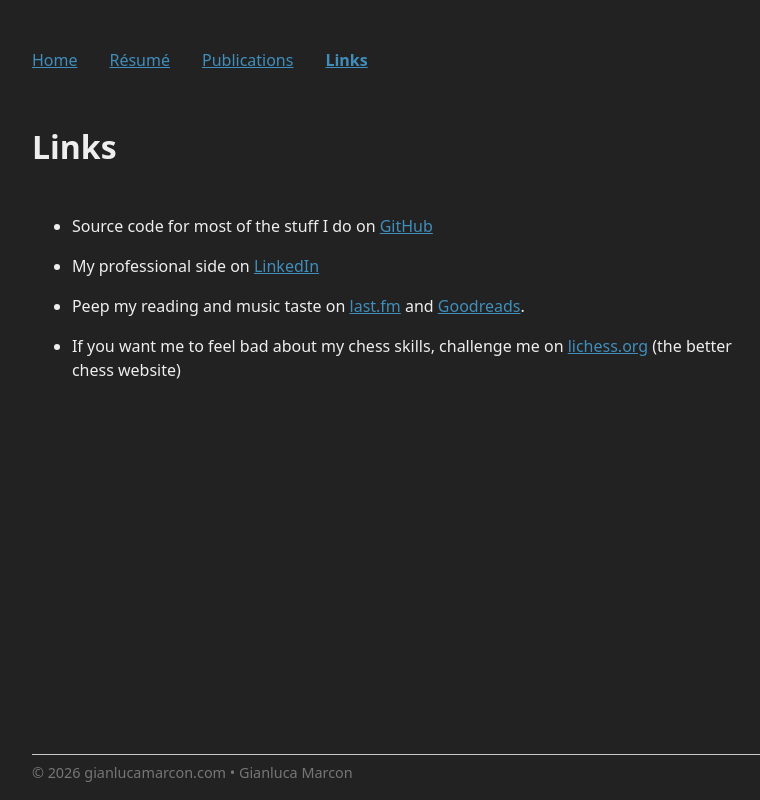
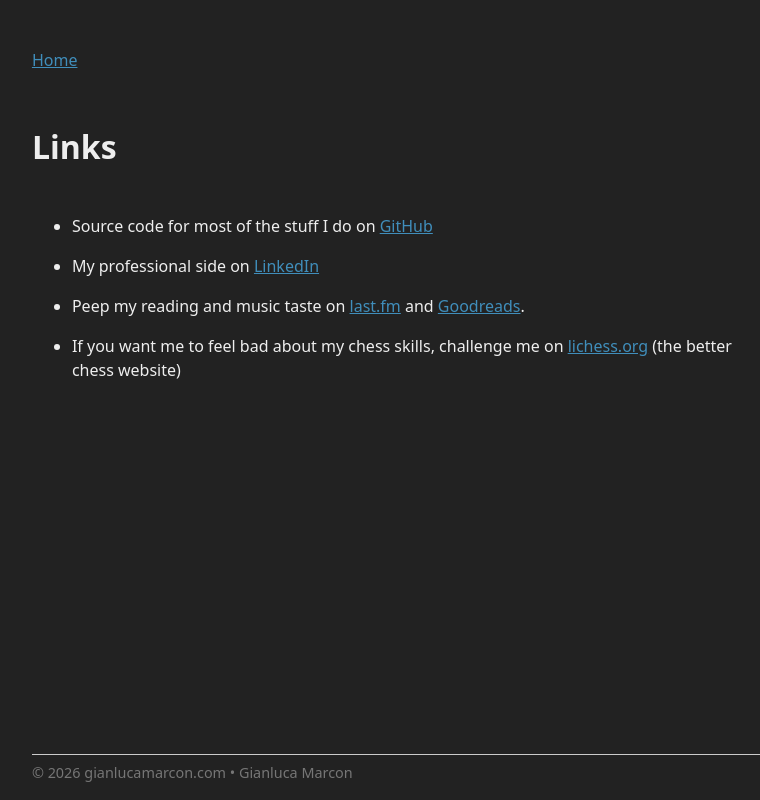
Before and after one commit to geeanlooca/personal-website, an Eleventy site: page src/pages/99-links.md in a window 1280 px wide. Shown: the whole page, without its empty margins (242-1002 px from the left). Built offline with nearby package versions, Linux system fonts and the light colour scheme; Eleventy itself is replaced by a stand-in of ours; files that its build step writes are made by us from their sources.

Commit message:
Changed navbar to only include pages tagged with 'nav', and sorted by their filename

```diff
--- a/src/_includes/nav.njk
+++ b/src/_includes/nav.njk
@@ -6,7 +6,8 @@
       <a {% if currentUrl === '/' %}aria-current="page"{% endif %} href="/">Home</a>
     </li>
 
-    {% for page in collections.pages %}
+    {% for page in collections.nav|sort(attribute='url')%}
+    <h1> {{ page.title }} </h1>
     <li>
       <a
         {% if currentUrl === page.url %}aria-current="page"{% endif %}
```
